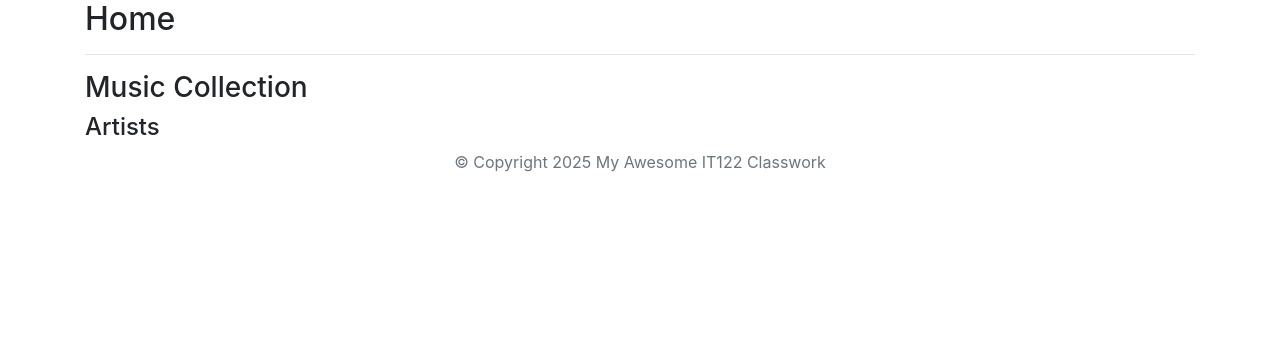
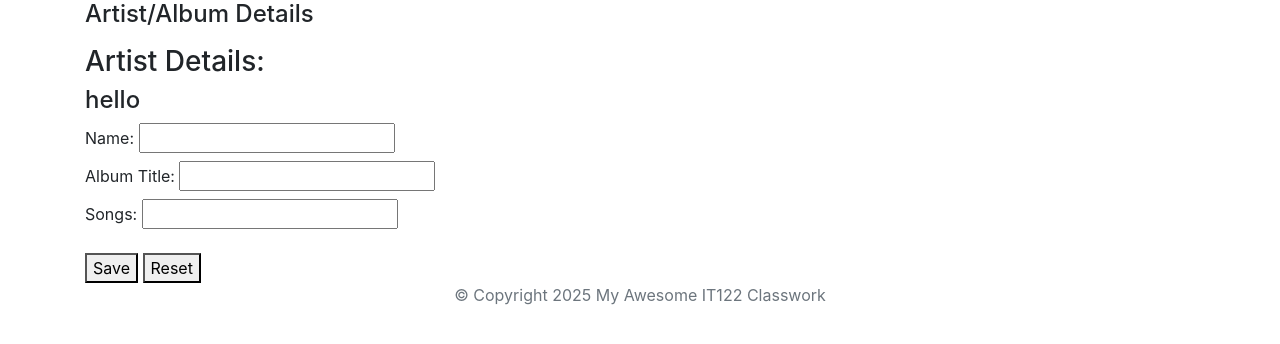
Before and after one commit to Peacegypsy/IT122Repo, a Node server app: page /home in a window 1280 px wide. Shown: the part 106-450 px from the top of the page. Run offline with Node 20, Linux system fonts and the light colour scheme; data that the repository does not hold is empty; some libraries are stand-ins or nearby versions.

Commit message:
mostly working

```diff
--- a/index.js
+++ b/index.js
@@ -11,31 +11,23 @@
 app.use(express.static( "/public"));
 app.use(express.urlencoded({ extended: true }));
 app.use(express.json());
-app.use('/api', cors());
+app.use('/api', cors({origin: "*"}));
 app.set("view engine", "ejs");
 
 
+// Gets home page
+app.get('/', (req,res, next) => {
+    res.render('albums_react');
 
-// Gets home page
-app.get("/", (req, res) => {
+});
+
+// Home page - displays all artists names linked to an album in collection
+app.get('/home', (req, res, next) => {
     Album.find({}).lean()
         .then((albums) => {
             res.render('albums_react', {albums: JSON.stringify(albums)});
         })
-        .catch((err) => {
-            console.error(err);
-        })
-});
-
-// Home page - displays all artists names linked to an album in collection
-app.get('/home', (req, res) => {
-    Album.find({}).lean()
-        .then((albums) => {
-            res.render('home', {albums: albums});
-        })
-        .catch((err) => {
-            console.error(err);
-        })
+        .catch((err) => {next(err)})
 });
 
 // About page
@@ -44,7 +36,7 @@
 })
 
 // Album details
-app.get("/detail", (req, res) => {
+app.get("/detail", (req, res, next) => {
     Album.findOne({ artist:req.query.artist}).lean()
         .then((album) => {
             res.render('details', {album: album, albumTitle: req.query.album});
@@ -55,7 +47,6 @@
 // Deletes a single album
 app.get('/delete', async (req, res) => {
     const deletedAlbum = await Album.findOneAndDelete({albumTitle:req.query.album}).lean();
-
     if (deletedAlbum) {
         console.log("Album deleted");
         res.render('delete', {albumTitle:req.query.albumTitle, deletedAlbum});
@@ -67,12 +58,12 @@
 
 // API routes
 // get home page(show all albums)
-app.get('/albums', (req, res) => {
+app.get('/api/albums', (req, res, next) => {
     Album.find({}).lean()
         .then((albums) => {
-            res.render('home',{albums: albums});
+            res.json(albums);
         })
-        .catch(err => res.json(err));
+        .catch(err => next(err));
 });
 
 // details page
@@ -85,12 +76,32 @@
         .catch(err => res.json(err));
     });
 
+// add a new album
+app.post('/api/addAlbum', (req, res, next) => {
+    if (req.body._id === undefined) {
+        console.log("Req body: ", ({artist:req.body.artist, albumTitle: req.body.albumTitle, songs: req.body.songs}), {upsert:true})
+        Album.create(req.body).then(result => res.json(result)).then(result => {console.log(result.statusCode)})
+        .catch(err => res.json({"error": err}));
+
+    } else {
+        console.log("alternate");
+        Album.updateOne({_id: req.body._id}, req.body, {upsert: true})
+            .then(result => res.json(result))
+            .catch(err => res.json({"error": err}));
+    }
+});
+
 // Update album info
-app.post('/albums/update/:artist', (req, res) => {
-    Album.findOneAndUpdate({artist: req.body.artist},req.body, {upsert: true})
-        .then(result => res.json(result))
-        .catch(err => res.json({"error NOT HERE": err}));
+app.get('/api/add/:artist/:albumTitle/:songs',(req, res, next) => {
+    let artist = req.params.artist;
+    console.log("rp: ", req.params);
+    Album.findOneAndUpdate({ artist: artist},({artist:req.params.artist, albumTitle: req.params.albumTitle, songs: req.params.songs}), {upsert: true},(err, res) =>{
+        if (err) return next(err);
+        res.json({updated: res.nModified});
+    });
 });
+
+
 
 // delete an album
 app.get('/albums/delete/:albumTitle', (req, res) => {
--- a/models/album.js
+++ b/models/album.js
@@ -21,9 +21,9 @@
 });
 
 const albumSchema = new Schema({
-    artist: {type: String},
-    albumTitle: {type: String, required: true},
-    songs: {type: Array, default: undefined},
+    artist: {type: String, required: true},
+    albumTitle: {type: String},
+    songs: {type: Array, default: []},
     releaseDate: {type: Date},
 });
 
--- a/views/albums_react.ejs
+++ b/views/albums_react.ejs
@@ -2,41 +2,130 @@
 <head>
     <title>Albums Home</title>
     <%- include('./partials/head'); %>
+    <meta charset="UTF-8">
+    <meta name="viewport" content="width=device-width, initial-scale=1.0">
 
-    <script src="https://unpkg.com/react@17/umd/react.development.js"></script>
-    <script src="https://unpkg.com/react-dom@17/umd/react-dom.development.js"></script>
+    <script src="https://unpkg.com/react@18/umd/react.development.js"></script>
+    <script src="https://unpkg.com/react-dom@18/umd/react-dom.development.js"></script>
 
     <!-- Don't use this in production: -->
     <script src="https://unpkg.com/@babel/standalone/babel.min.js"></script>
 </head>
-<body>
+<body class="container">
 <header>
     <%- include('./partials/header'); %>
 </header>
 <div id="root"></div>
 <script type="text/babel">
 
-    const albums = <%- albums %>;
-
-    const albumDetails = (event) => {
-        window.location.href = `/detail?albumTitle=` + event.target.innerText;
-    }
-
-
-    const Albums = (props) => {
-        const listAlbums = props.data.map((album) =>
-            <li key="album.artist" id="album._id" onClick={props.clickHandler}> <a style={{color: "darkblue"}} href={"/detail?artist="+album.artist}> {album.artist} </a></li>);
+    const ArtistList = (props) => {
+        const listAlbums = props.albums.map((album) =>
+            <li key={album._id} id={album._id} onClick={props.clickHandler}> {album.artist} </li>);
         return <ul>{listAlbums}</ul>
     }
 
-    ReactDOM.render(
-        <div><Albums data={albums} clickHandler={{albumDetails}} /></div>, document.getElementById('root'));
+    const ArtistDetail = (props) => {
+        console.log("props: ", props);
+
+        return (
+            <div>
+                <h3>Artist Details:</h3>
+                <form>
+                    <h4>hello</h4>
+                    <label>Name: <input type="text" name="artist" value={props.album.artist || ""} onChange={props.handleChange}/> </label><br/>
+                    <label>Album Title: <input type="text" name="albumTitle" value={props.album.albumTitle || ""} onChange={props.handleChange} /></label><br/>
+                    <label>Songs: <input type="array" name="songs" value={props.album.songs || ""} onChange={props.handleChange} /></label><br/>
+                </form>
+                <button onClick={props.saveNewAlbum}>Save</button>&nbsp;
+
+                <button onClick={props.handleReset}>Reset</button>&nbsp;
+            </div>
+        )
+    }
+
+    const App = (props) => {
+        const [albums, setAlbums] = React.useState([]);
+        const [currentAlbum, setCurrentAlbum] = React.useState({});
+
+        React.useEffect(() => {
+            const fetchAlbums = async () => {
+                fetch('api/albums').then(res => res.json())
+                    .then((json) => {
+                        setAlbums(json);
+                    })
+            }
+            fetchAlbums()
+        }, []);
+
+        const selectArtist = (event) => {
+            const found = albums.find((album) => {
+                return album.artist === event.target.innerText;
+            });
+            return setCurrentAlbum(found);
+        }
+
+        const saveNewAlbum = (props) => {
+            if(!currentAlbum.artist) {
+                return;
+            }
+            console.log("crnt album BF: ",currentAlbum);
+            fetch('api/addAlbum', {method: 'POST', headers: {'Content-Type': 'application/json'},
+                body: JSON.stringify({
+                    artist: currentAlbum.artist,
+                    albumTitle: currentAlbum.albumTitle,
+                    songs: currentAlbum.songs,
+                })})
+                .then((res) => res.json())
+                .then((album) => {
+                    console.log("album: ", album);
+                    console.log("crnt album AF: ",currentAlbum);
+                    if(!currentAlbum._id) {
+                        const na = currentAlbum;
+                        na._id = album._id;
+                        setCurrentAlbum(na);
+                        console.log("new alb: ", na);
+                        console.log("c.a. : ", currentAlbum);
+                        let updatedAlbums = [...albums];
+                        updatedAlbums.push(na);
+                        console.log("updated albums: ", updatedAlbums.at(-1));
+                        return setAlbums(updatedAlbums);
+                    }
+                });
+        };
+
+        const handleReset = () => {
+            setCurrentAlbum({});
+        }
+
+        const albumChange = (event) => {
+            let newChange = {...currentAlbum};
+            newChange[event.target.name] = event.target.value;
+            setCurrentAlbum(newChange);
+
+            albums.find((album, index) => {
+                if (album._id === newChange._id) {
+                    albums[index] = newChange;
+                    setAlbums(albums);
+                }
+            })
+        }
+
+        return (
+            <div>
+                <h4>Artist/Album Details</h4>
+                <ArtistList albums={albums} clickHandler={selectArtist} />
+                <ArtistDetail album={currentAlbum} handleChange={albumChange} saveNewAlbum={saveNewAlbum} handleReset={handleReset} />
+            </div>
+        )
+    }
+
+    const container = document.getElementById("root");
+    const root = ReactDOM.createRoot(container);
+    root.render(<App />);
 </script>
-
 
 <footer>
     <%- include('./partials/footer'); %>
 </footer>
 </body>
-
 </html>
```
Also changed, not shown: views/index.ejs (renamed from index.html, +11 -9 lines).
